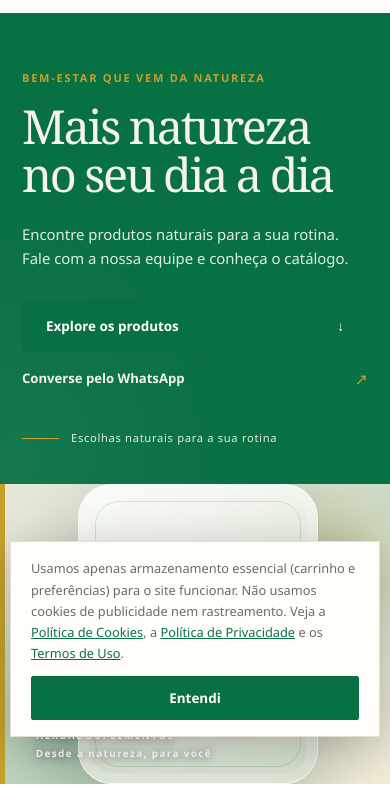
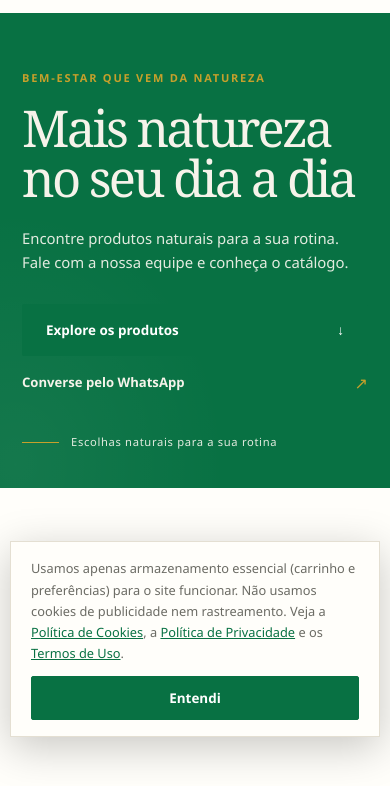
Before and after one commit to herbalsuplementos/Herbalsuplementos, a website: page public/index.html in a window 390 px wide. Shown: the part 97-883 px from the top of the page. Drawn offline with Linux system fonts and the light colour scheme; no server answers.

Commit message:
Expande hero para largura total
Remove a metade direita da vitrine e faz o bloco principal ocupar a largura inteira com mais destaque para o título.

```diff
--- a/public/css/style.css
+++ b/public/css/style.css
@@ -34,13 +34,13 @@ a:focus-visible, button:focus-visible, input:focus-visible { outline: 3px solid
 .button:hover { background: var(--verde-escuro); transform: translateY(-1px); }
 .button-small { min-height: 42px; padding: 0 16px; font-size: .77rem; }
 .menu-toggle { display: none; }
-.hero { display: grid; min-height: 590px; grid-template-columns: 1fr 1fr; overflow: hidden; background: var(--verde); }
-.hero-copy { position: relative; display: flex; flex-direction: column; align-items: flex-start; justify-content: center; padding: 80px max(6vw, 28px) 80px max(9vw, 36px); background: radial-gradient(ellipse at 4% 95%, rgb(255 255 255 / 5%), transparent 40%), var(--verde); }
+.hero { display: grid; min-height: 620px; grid-template-columns: 1fr; overflow: hidden; background: var(--verde); }
+.hero-copy { position: relative; display: flex; min-height: 620px; flex-direction: column; align-items: flex-start; justify-content: center; padding: 92px max(8vw, 36px) 92px max(10vw, 44px); background: radial-gradient(ellipse at 4% 95%, rgb(255 255 255 / 5%), transparent 40%), var(--verde); }
 .eyebrow { margin: 0 0 16px; color: var(--dourado); font-size: .69rem; font-weight: 750; letter-spacing: .16em; text-transform: uppercase; }
 h1, h2, h3 { color: var(--verde); font-family: Georgia, "Times New Roman", serif; font-weight: 400; }
-h1 { max-width: 660px; margin: 0; font-size: clamp(3.5rem, 6vw, 6.15rem); line-height: 1.02; letter-spacing: -.05em; overflow-wrap: anywhere; text-wrap: balance; }
+h1 { max-width: 820px; margin: 0; font-size: clamp(3.8rem, 7vw, 7rem); line-height: .98; letter-spacing: -.055em; overflow-wrap: anywhere; text-wrap: balance; }
 .hero-copy h1 { color: var(--creme); }
-.hero-text { max-width: 450px; margin: 23px 0 29px; color: #e2ebdf; font-size: 1rem; overflow-wrap: anywhere; }
+.hero-text { max-width: 560px; margin: 23px 0 29px; color: #e2ebdf; font-size: 1rem; overflow-wrap: anywhere; }
 .hero-actions { display: flex; max-width: 100%; align-items: center; flex-wrap: wrap; gap: 23px; }
 .text-link { display: inline-flex; max-width: 100%; align-items: center; gap: 13px; color: var(--verde); text-decoration: none; font-size: .82rem; font-weight: 700; }
 .hero-copy .text-link { color: var(--creme); }
@@ -48,7 +48,7 @@ h1 { max-width: 660px; margin: 0; font-size: clamp(3.5rem, 6vw, 6.15rem); line-h
 .text-link:hover { text-decoration: underline; text-underline-offset: 5px; }
 .hero-note { display: flex; align-items: center; gap: 12px; margin-top: 60px; color: #e2ebdf; font-size: .7rem; letter-spacing: .06em; }
 .note-line { width: 37px; height: 1px; background: var(--dourado); }
-.hero-visual { position: relative; display: grid; min-height: 500px; place-items: center; padding: 42px 7vw 42px 35px; overflow: hidden; border-left: 5px solid var(--dourado); background: #d8d9c9; }
+.hero-visual { display: none; }
 .hero-image { position: absolute; inset: 0; overflow: hidden; background: radial-gradient(ellipse at 78% 28%, rgb(198 160 43 / 25%), transparent 30%), radial-gradient(ellipse at 16% 82%, rgb(8 113 67 / 18%), transparent 38%), linear-gradient(140deg, #e8e8d9, #cbd9c5 55%, #f2ead7); }
 .hero-image > img { width: 100%; height: 100%; object-fit: cover; }
 .hero-image.has-image { background: #e8e8d9; }
@@ -137,9 +137,8 @@ h2 { margin: 0; font-size: clamp(2.2rem, 4vw, 3.4rem); line-height: 1.15; letter
   .site-header { gap: 15px; }
   .site-header nav { gap: 16px; }
   .header-contact { display: none; }
-  .hero { min-height: 500px; }
-  .hero-copy { padding-right: 32px; }
-  .hero-visual { min-height: 430px; }
+  .hero { min-height: 560px; }
+  .hero-copy { min-height: 560px; padding-right: 32px; }
   .section-pad { padding-top: 75px; padding-bottom: 75px; }
   .product-grid { grid-template-columns: repeat(2, minmax(0, 1fr)); }
   .about-section { gap: 48px; }
@@ -154,16 +153,14 @@ h2 { margin: 0; font-size: clamp(2.2rem, 4vw, 3.4rem); line-height: 1.15; letter
   .site-header nav { position: absolute; z-index: 5; top: 100%; right: 0; left: 0; display: none; align-items: stretch; gap: 0; padding: 7px 21px 15px; border-top: 1px solid var(--line); background: var(--paper); }
   .site-header nav.open { display: flex; flex-direction: column; }
   .site-header nav a { padding: 10px 0; }
-  .hero { grid-template-columns: 1fr; }
+  .hero { min-height: auto; grid-template-columns: 1fr; }
   .hero-copy { min-height: 425px; padding: 56px 22px 36px; }
-  h1 { max-width: 100%; font-size: clamp(2.35rem, 12vw, 3.6rem); }
+  h1 { max-width: 100%; font-size: clamp(2.8rem, 13vw, 4.4rem); }
   .hero-text { font-size: .93rem; }
   .hero-actions { width: 100%; flex-direction: column; align-items: stretch; gap: 14px; }
   .hero-actions > * { width: 100%; justify-content: space-between; }
   .hero-copy .text-link { justify-content: space-between; }
   .hero-note { margin-top: 37px; }
-  .hero-visual { min-height: 300px; padding: 0; }
-  .hero-caption { bottom: 22px; flex-direction: column; gap: 2px; }
   .section-pad { padding: 65px 22px; }
   .section-heading { align-items: flex-start; flex-direction: column; }
   .section-heading > .text-link { margin-top: 3px; }
```
